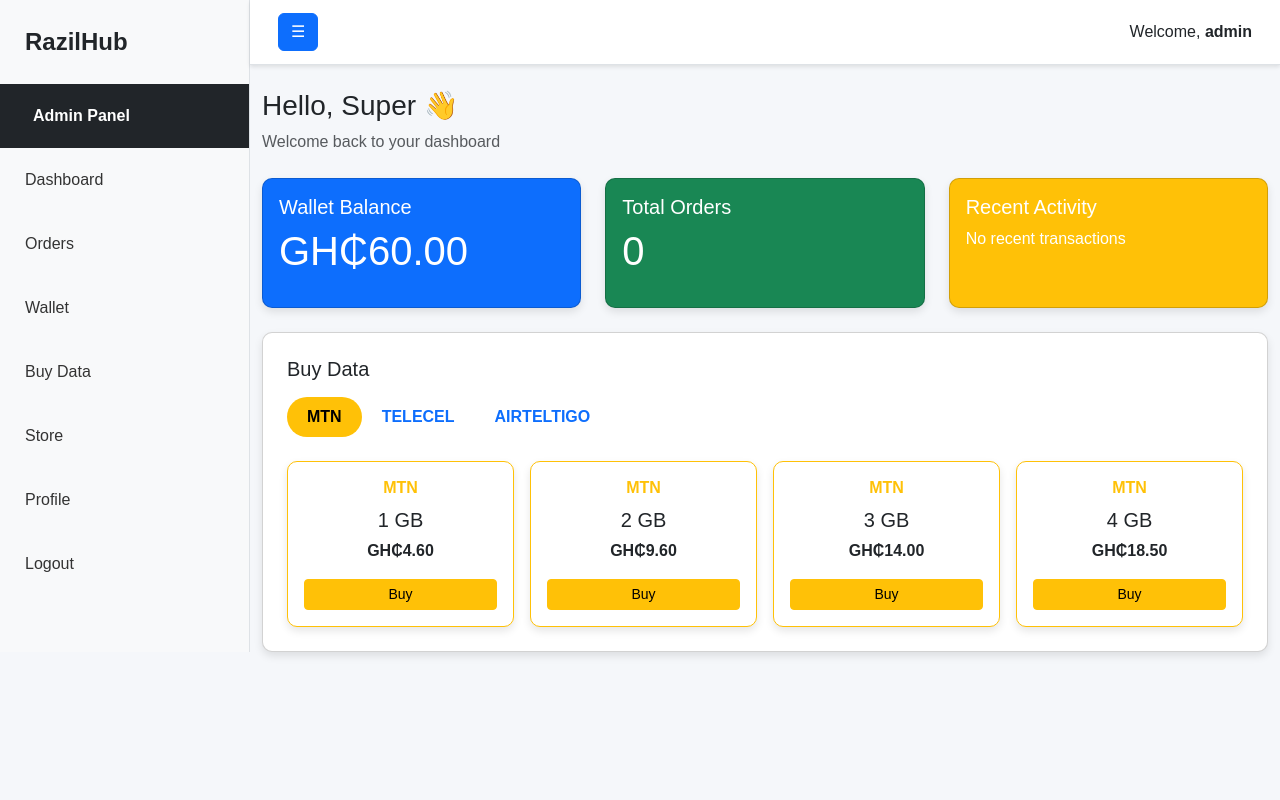
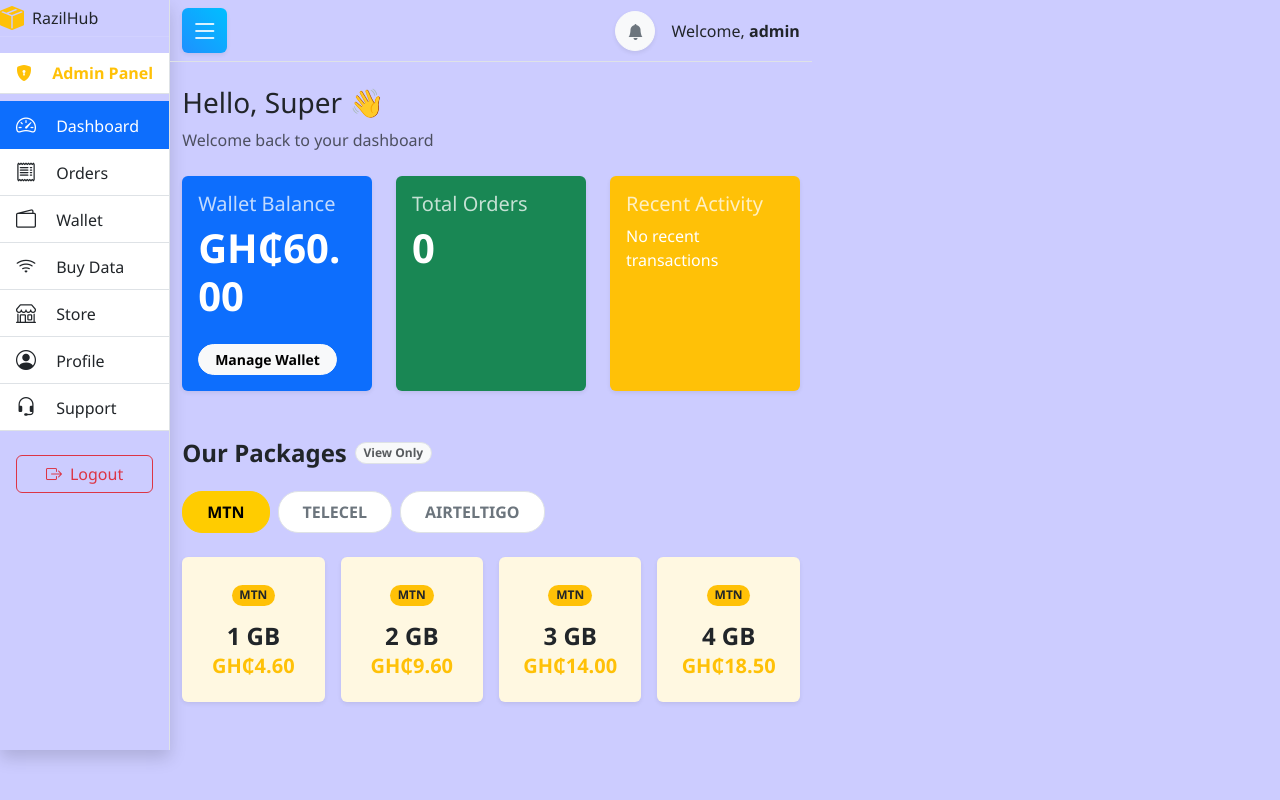
Before and after one commit to Razisky-Dev/DICE-final, a Flask app: page /dashboard in a window 1280 px wide. Run offline with Flask 3, Linux system fonts and the light colour scheme; a user stored in the database is signed in.

Commit message:
Restore correct dashboard content with Manage Wallet button

```diff
--- a/templates/dashboard.html
+++ b/templates/dashboard.html
@@ -1,132 +1,6 @@
-<!DOCTYPE html>
-<html lang="en">
+{% extends 'dashboard_layout.html' %}
 
-<head>
-    <meta charset="UTF-8">
-    <meta name="viewport" content="width=device-width, initial-scale=1.0">
-    <title>Dashboard | RazilHub</title>
-
-    <!-- Bootstrap CSS -->
-    <link href="https://cdn.jsdelivr.net/npm/bootstrap@5.3.0/dist/css/bootstrap.min.css" rel="stylesheet">
-
-    <!-- Custom CSS -->
-    <link rel="stylesheet" href="{{ url_for('static', filename='css/style.css') }}">
-
-    <style>
-        body {
-            font-family: 'Arial', sans-serif;
-            background-color: #f5f7fa;
-        }
-
-        /* Sidebar */
-        #sidebar-wrapper {
-            min-width: 250px;
-            max-width: 250px;
-        }
-
-        #sidebar-wrapper .list-group-item {
-            border: none;
-            padding: 20px 25px;
-            font-size: 1rem;
-            color: #333;
-        }
-
-        #sidebar-wrapper .list-group-item:hover {
-            background-color: #007bff;
-            color: white;
-        }
-
-        /* Page Content */
-        #page-content-wrapper {
-            width: 100%;
-        }
-
-        /* Cards */
-        .card {
-            border-radius: 10px;
-            box-shadow: 0 4px 8px rgba(0, 0, 0, 0.1);
-        }
-
-        /* Navbar */
-        .navbar {
-            padding: 0.8rem 1rem;
-            background-color: #fff;
-            box-shadow: 0 2px 4px rgba(0, 0, 0, 0.1);
-        }
-
-        /* Sidebar toggle */
-        #wrapper.toggled #sidebar-wrapper {
-            margin-left: -250px;
-        }
-
-        #sidebar-wrapper {
-            transition: margin 0.25s ease-out;
-        }
-
-        @media (max-width: 768px) {
-            #sidebar-wrapper {
-                margin-left: -250px;
-            }
-
-            #wrapper.toggled #sidebar-wrapper {
-                margin-left: 0;
-            }
-        }
-
-        .nav-pills .nav-link {
-            border-radius: 20px;
-            padding: 8px 20px;
-        }
-
-        .card:hover {
-            transform: translateY(-2px);
-            transition: 0.2s ease-in-out;
-        }
-    </style>
-</head>
-
-<body>
-
-    <div class="d-flex" id="wrapper">
-
-        <!-- Sidebar -->
-        <div class="bg-light border-end" id="sidebar-wrapper">
-            <div class="sidebar-heading py-4 fs-4 fw-bold" style="padding-left: 25px;">
-                RazilHub
-            </div>
-            <div class="list-group list-group-flush">
-                {% if current_user.is_admin %}
-                <a href="{{ url_for('admin_dashboard') }}"
-                    class="list-group-item list-group-item-action bg-dark text-white fw-bold">
-                    <i class="bi bi-shield-lock-fill me-2"></i> Admin Panel
-                </a>
-                {% endif %}
-                <a href="{{ url_for('dashboard') }}"
-                    class="list-group-item list-group-item-action bg-light">Dashboard</a>
-                <a href="{{ url_for('orders') }}" class="list-group-item list-group-item-action bg-light">Orders</a>
-                <a href="{{ url_for('wallet') }}" class="list-group-item list-group-item-action bg-light">Wallet</a>
-                <a href="{{ url_for('buy_data') }}" class="list-group-item list-group-item-action bg-light">Buy Data</a>
-                <a href="{{ url_for('store') }}" class="list-group-item list-group-item-action bg-light">Store</a>
-                <a href="{{ url_for('profile') }}" class="list-group-item list-group-item-action bg-light">Profile</a>
-                <a href="{{ url_for('logout') }}" class="list-group-item list-group-item-action bg-light">Logout</a>
-            </div>
-        </div>
-
-        <!-- Page Content -->
-        <div id="page-content-wrapper">
-
-            <!-- Navbar -->
-            <nav class="navbar navbar-expand-lg navbar-light border-bottom">
-                <div class="container-fluid">
-                    <button class="btn btn-primary" id="sidebarToggle">☰</button>
-                    <div class="ms-auto">
-                        Welcome, <strong>{{ current_user.username }}</strong>
-                    </div>
-                </div>
-            </nav>
-
-            <!-- Dashboard Content -->
-            <div class="container-fluid mt-4">
+{% block content %}
 
 <!-- Greeting -->
 <div class="mb-4">
@@ -135,78 +9,76 @@
 </div>
 
 <!-- Wallet Summary -->
-                <div class="row g-4 mb-4">
+<div class="row g-4 mb-5">
     <div class="col-md-4">
-                        <div class="card text-white bg-primary h-100">
+        <div class="card text-white bg-primary h-100 shadow-sm border-0">
             <div class="card-body">
-                                <h5 class="card-title">Wallet Balance</h5>
-                                <p class="card-text display-6">
+                <h5 class="card-title opacity-75">Wallet Balance</h5>
+                <p class="card-text display-6 fw-bold mb-4">
                     GH₵{{ "{:,.2f}".format(balance) }}
                 </p>
-                                <div class="d-flex gap-2 mt-3">
+                <div class="d-flex gap-2">
+                    <a href="{{ url_for('wallet') }}" class="btn btn-light btn-sm fw-bold px-3 rounded-pill">Manage
+                        Wallet</a>
                 </div>
             </div>
         </div>
     </div>
 
     <div class="col-md-4">
-                        <div class="card text-white bg-success h-100">
+        <div class="card text-white bg-success h-100 shadow-sm border-0">
             <div class="card-body">
-                                <h5 class="card-title">Total Orders</h5>
-                                <p class="card-text display-6">0</p>
+                <h5 class="card-title opacity-75">Total Orders</h5>
+                <p class="card-text display-6 fw-bold">0</p>
             </div>
         </div>
     </div>
 
     <div class="col-md-4">
-                        <div class="card text-white bg-warning h-100">
+        <div class="card text-white bg-warning h-100 shadow-sm border-0">
             <div class="card-body">
-                                <h5 class="card-title">Recent Activity</h5>
+                <h5 class="card-title opacity-75">Recent Activity</h5>
                 <p class="card-text">No recent transactions</p>
             </div>
         </div>
     </div>
 </div>
 
-                <!-- Buy Data Section -->
-                <div class="card p-4">
-                    <h5 class="mb-3">Buy Data</h5>
+<!-- Available Bundles Display (View Only) -->
+<div class="mb-5">
+    <div class="d-flex align-items-center mb-4">
+        <h4 class="fw-bold section-title mb-0">Our Packages</h4>
+        <span class="badge bg-light text-muted ms-2 border rounded-pill">View Only</span>
+    </div>
 
     <!-- Network Tabs -->
-                    <ul class="nav nav-pills mb-4 network-tabs">
+    <ul class="nav nav-pills mb-4 network-tabs gap-2" role="tablist">
         <li class="nav-item">
-                            <button class="nav-link active mtn-tab" data-bs-toggle="pill" data-bs-target="#mtn">
-                                MTN
-                            </button>
-                        </li>
-
-                        <li class="nav-item">
-                            <button class="nav-link telecel-tab" data-bs-toggle="pill" data-bs-target="#telecel">
-                                TELECEL
-                            </button>
+            <button class="nav-link active mtn-tab px-4" data-bs-toggle="pill" data-bs-target="#view-mtn">MTN</button>
         </li>
         <li class="nav-item">
-                            <button class="nav-link airteltigo-tab" data-bs-toggle="pill" data-bs-target="#airteltigo">
-                                AIRTELTIGO
-                            </button>
+            <button class="nav-link telecel-tab px-4" data-bs-toggle="pill"
+                data-bs-target="#view-telecel">TELECEL</button>
+        </li>
+        <li class="nav-item">
+            <button class="nav-link airteltigo-tab px-4" data-bs-toggle="pill"
+                data-bs-target="#view-airteltigo">AIRTELTIGO</button>
         </li>
     </ul>
 
-
-                    <!-- Tab Content -->
     <div class="tab-content">
-
-                        <!-- MTN -->
-                        <div class="tab-pane fade show active" id="mtn">
+        <!-- MTN View -->
+        <div class="tab-pane fade show active" id="view-mtn">
             <div class="row g-3">
                 {% for plan in data_bundles["MTN"] %}
-                                <div class="col-md-3">
-                                    <div class="card border-warning h-100">
-                                        <div class="card-body text-center">
-                                            <h6 class="text-warning fw-bold">MTN</h6>
-                                            <p class="fs-5 mb-1">{{ plan.size }}</p>
-                                            <p class="fw-bold">{{ plan.price }}</p>
-                                            <button class="btn btn-warning btn-sm w-100">Buy</button>
+                <div class="col-6 col-md-4 col-lg-3">
+                    <div class="card border-0 shadow-sm h-100" style="background: #fff8e1;">
+                        <div class="card-body text-center p-4">
+                            <div class="mb-3">
+                                <span class="badge bg-warning text-dark rounded-pill">MTN</span>
+                            </div>
+                            <h4 class="mb-1 fw-bold">{{ plan.size }}</h4>
+                            <h5 class="text-warning fw-bold mb-0">{{ plan.price }}</h5>
                         </div>
                     </div>
                 </div>
@@ -214,39 +86,52 @@
             </div>
         </div>
 
-                        <!-- TELECEL -->
-                        <div class="tab-pane fade" id="telecel">
-                            <div class="text-center text-muted">
-                                No Telecel plans available
+        <!-- Telecel View -->
+        <div class="tab-pane fade" id="view-telecel">
+            <div class="text-center py-5 bg-light rounded-4">
+                <i class="bi bi-wifi-off fs-1 text-muted opacity-50 mb-2 d-block"></i>
+                <span class="text-muted">No Telecel packages available</span>
             </div>
         </div>
 
-                        <!-- AIRTELTIGO -->
-                        <div class="tab-pane fade" id="airteltigo">
-                            <div class="text-center text-muted">
-                                No AirtelTigo plans available
+        <!-- AirtelTigo View -->
+        <div class="tab-pane fade" id="view-airteltigo">
+            <div class="text-center py-5 bg-light rounded-4">
+                <i class="bi bi-wifi-off fs-1 text-muted opacity-50 mb-2 d-block"></i>
+                <span class="text-muted">No AirtelTigo packages available</span>
+            </div>
+        </div>
     </div>
 </div>
 
-                    </div>
-                </div>
+<style>
+    .network-tabs .nav-link {
+        border-radius: 20px;
+        color: #6c757d;
+        background: white;
+        border: 1px solid #dee2e6;
+        transition: all 0.2s;
+    }
 
-            </div> <!-- end container-fluid -->
-        </div> <!-- end page-content-wrapper -->
-    </div> <!-- end wrapper -->
+    .mtn-tab.active {
+        background-color: #ffcc00 !important;
+        color: black !important;
+        border-color: #ffcc00;
+    }
 
-    <!-- Sidebar Toggle Script -->
-    <script>
-        const sidebarToggle = document.getElementById('sidebarToggle');
-        const wrapper = document.getElementById('wrapper');
-        sidebarToggle.addEventListener('click', () => {
-            wrapper.classList.toggle('toggled');
-        });
-    </script>
+    .telecel-tab.active {
+        background-color: #e60000 !important;
+        color: white !important;
+        border-color: #e60000;
+    }
 
-    <!-- Bootstrap JS -->
-    <script src="https://cdn.jsdelivr.net/npm/bootstrap@5.3.0/dist/js/bootstrap.bundle.min.js"></script>
+    .airteltigo-tab.active {
+        background-color: #0033cc !important;
+        color: white !important;
+        border-color: #0033cc;
+    }
+</style>
 
-</body>
 
-</html>
+
+{% endblock %}
```
Lines whose indentation alone changed are shown as unchanged.
